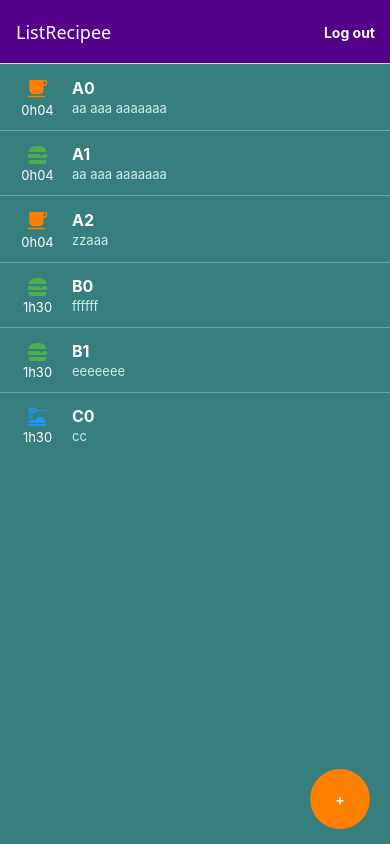
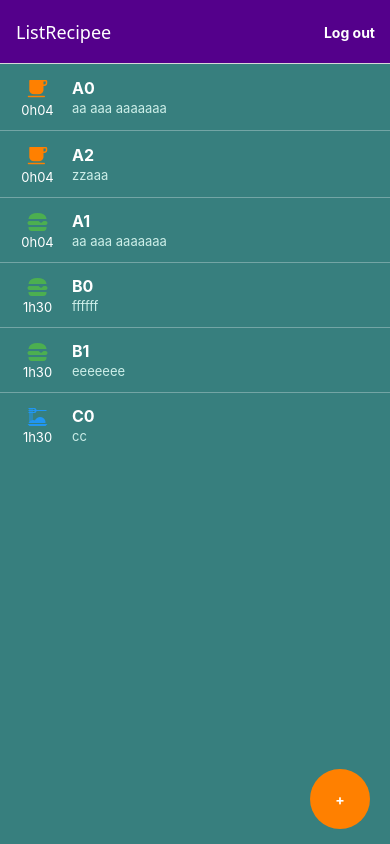
Before and after one commit to Alexlegamer427/Recipeasy, a React Native app: screen /ListRecipee in a window 390 px wide. Built offline with nearby package versions, Linux system fonts and the light colour scheme.

Commit message:
removed french remnent add added sort by category and name

```diff
--- a/components/RecipeeItem.js
+++ b/components/RecipeeItem.js
@@ -1,53 +1,61 @@
 import { View, Text, Pressable } from 'react-native';
 import { styles } from '../styles/styles.js';
 import { Ionicons, MaterialCommunityIcons ,MaterialIcons} from '@expo/vector-icons';
-const breakfastColor = '#ff8000';
-const lunchColor = '#4caf50';
-const dinnerColor = '#2196f3';
+
 
 const categoryIcons = {
+
     1: { lib: Ionicons, name: 'cafe' },
     2: { lib: MaterialCommunityIcons, name: 'hamburger' },
     3: { lib: MaterialIcons, name: 'dinner-dining' },
 };
 
+const breakfastColor = '#ff8000';
+const lunchColor = '#4caf50';
+const dinnerColor = '#2196f3';
+
 const formatDuration = (hours, minutes) => {
+
     const paddedMinutes = minutes.toString().padStart(2, '0');
     return `${hours}h${paddedMinutes}`;
+
 };
 
 export default function RecipeItem({ recipe, onPress }) {
 
     const iconName = categoryIcons[recipe.category].name;
-
     const IconComponent = categoryIcons[recipe.category].lib;
 
     return (
         <Pressable
-
             onPress={onPress}
-
             style={({ pressed }) => [
                 styles.recipeItem,
                 pressed && { backgroundColor: 'rgba(255, 255, 255, 0.7)' }
             ]}
         >
             <View style={styles.recipeIconColumn}>
+
                 <IconComponent
                     name={iconName}
                     size={24}
                     color={recipe.category === 1 ? breakfastColor : recipe.category === 2 ? lunchColor : dinnerColor}
                 />
+
                 <Text style={styles.recipeDuration}>
                     {formatDuration(recipe.durationHours, recipe.durationMinutes)}
                 </Text>
+
             </View>
 
             <View style={styles.recipeItemText}>
+
                 <Text style={styles.recipeName} numberOfLines={1}>{recipe.name}</Text>
+
                 <Text style={styles.recipeDescription} numberOfLines={1}>
                     {recipe.description}
                 </Text>
+
             </View>
         </Pressable>
     );
--- a/pages/FormRecipee.js
+++ b/pages/FormRecipee.js
@@ -7,15 +7,21 @@ import ToastManager, { Toast } from 'toastify-react-native'
 
 export default function FormRecipee({navigation , route}) {
 
-   const { recipe } = route.params || {};
+    const { recipe } = route.params || {};
     const isEdit = recipe !== undefined;
 
     const [recipeData, setRecipeData] = useState({
+
         category: recipe?.category?.toString() ?? null,
+
         name: recipe?.name ?? '',
+
         durationHours: recipe?.durationHours ?? 0,
+
         durationMinutes: recipe?.durationMinutes ?? 0,
+
         description: recipe?.description ?? '',
+
     });
 
     const updateField = (field, value) => {
@@ -24,7 +30,6 @@ export default function FormRecipee({navigation , route}) {
 
     const hoursArray = Array.from({ length: 13 }, (_, i) => i);
     const minutesArray = Array.from({ length: 60 }, (_, i) => i);
-
 
     const colorListText = '#000000';
     const whiteColor = '#FFFFFF';
@@ -35,34 +40,46 @@ export default function FormRecipee({navigation , route}) {
         { id: '3', label: 'Dinner', color: whiteColor, borderColor: whiteColor },
     ];
     const validate = () => {
+
         let messages = '';
 
-        if (!recipeData.category) messages += 'Catégorie requise\n';
+        if (!recipeData.category) messages += 'Category required\n';
 
-        if (!recipeData.name.trim()) messages += 'Nom requis\n';
+        if (!recipeData.name.trim()) messages += 'Name required\n';
 
-        if (recipeData.durationHours < 0 || recipeData.durationHours > 12) messages += 'Heures doivent être entre 0 et 12\n';
+        if (recipeData.durationHours < 0 || recipeData.durationHours > 12) messages += 'Hours must be in between 0 and 12\n';
 
-        if (recipeData.durationMinutes < 0 || recipeData.durationMinutes > 59) messages += 'Minutes doivent être entre 0 et 59\n';
+        if (recipeData.durationMinutes < 0 || recipeData.durationMinutes > 59) messages += 'Minutes must be in between 0 and 59\n';
 
-        if (recipeData.durationHours === 0 && recipeData.durationMinutes === 0) messages += 'Durée doit être supérieure à 0\n';
+        if (recipeData.durationHours === 0 && recipeData.durationMinutes === 0) messages += 'Duration must be higher than 0\n';
 
         return messages === '' ? null : messages;
+
     };
 
     const handleSave = () => {
+
         const validationError = validate();
+
         if (validationError) {
+
             Toast.error(validationError);
             return;
+
         }
 
         const newRecipe = {
+
             category: parseInt(recipeData.category),
+
             name: recipeData.name,
+
             durationHours: recipeData.durationHours,
+
             durationMinutes: recipeData.durationMinutes,
+
             description: recipeData.description,
+
         };
 
         navigation.navigate('ListRecipee', { newRecipe });
@@ -74,10 +91,13 @@ export default function FormRecipee({navigation , route}) {
 
   return (
     <View style={styles.centerBox}>
+
         <ToastManager />
+
         <View style={[styles.recipeContainer]}>
 
             <View style={[styles.rowContainer]}>
+
                     <RadioGroup
                         radioButtons={radioButtons}
                         onPress={(id) => updateField('category', id)}
@@ -96,7 +116,6 @@ export default function FormRecipee({navigation , route}) {
             />
 
             <View style={styles.pickerRow}>
-
                 <Text style={styles.regulartext}>Duration</Text>
 
                 <Picker
--- a/pages/ListRecipee.js
+++ b/pages/ListRecipee.js
@@ -1,12 +1,10 @@
   import { useState , useCallback} from 'react';
-  import {  View, TouchableHighlight, Text, FlatList,Pressable  } from 'react-native';
+  import { View, TouchableHighlight, Text, FlatList } from 'react-native';
   import { useFocusEffect } from '@react-navigation/native';
   import {styles} from '../styles/styles.js'
   import RecipeItem from '../components/RecipeeItem.js';
 
   export default function ListRecipee({navigation,route}) {
-
-    const TextColor = '#FFFFFF';
 
     const [recipes, setRecipes] = useState([
         { category: 1, name: 'A0', durationHours: 0, durationMinutes: 4, description: 'aa aaa aaaaaaa' },
@@ -21,21 +19,35 @@
         useCallback(() => {
             const newRecipe = route.params?.newRecipe;
             if (newRecipe) {
+
                 setRecipes(prev => [...prev, newRecipe]);
+
                 navigation.setParams({ newRecipe: undefined });
+
             }
-        }, [route.params?.newRecipe])
+        },
+        [route.params?.newRecipe])
     );
 
-    const sortedRecipes = [...recipes].sort((a, b) => a.name.localeCompare(b.name));
+    const sortedRecipes = [...recipes].sort((a, b) => {
+        if (a.category !== b.category) {
+            return a.category - b.category;
+        }
+        return a.name.localeCompare(b.name);
+    });
 
     const handleView = () => {
+
         if (recipes.length == 0) {
+
             console.log('Aucune recette à afficher');
             return;
         }
+
         const randomRecipe = recipes[Math.floor(Math.random() * recipes.length)];
+
         navigation.navigate('FormRecipee', {recipe: randomRecipe });
+
     };
 
     const handleAdd = () => {
@@ -49,10 +61,9 @@
         <View style={styles.listContent}>
 
             <FlatList
-
                 data={sortedRecipes}
-
                 keyExtractor={(item, index) => `${item.name}-${index}`}
+                contentContainerStyle={{ flexGrow: 1 }}
 
                 renderItem={({ item }) => (
                     <RecipeItem
@@ -62,18 +73,16 @@
                 )}
 
                 ItemSeparatorComponent={() => <View style={styles.separator} />}
-
                 ListEmptyComponent={() => (
 
                     <View style={styles.emptyListContainer}>
                         <Text style={styles.emptyListText}>
-                            Aucune recette pour l'instant
+                            No recipe yet ...
                         </Text>
                     </View>
 
                 )}
 
-                contentContainerStyle={{ flexGrow: 1 }}
             />
 
         </View>
```
